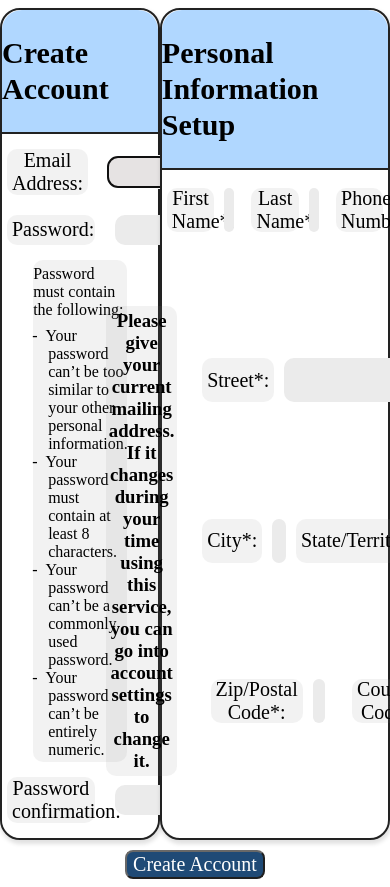
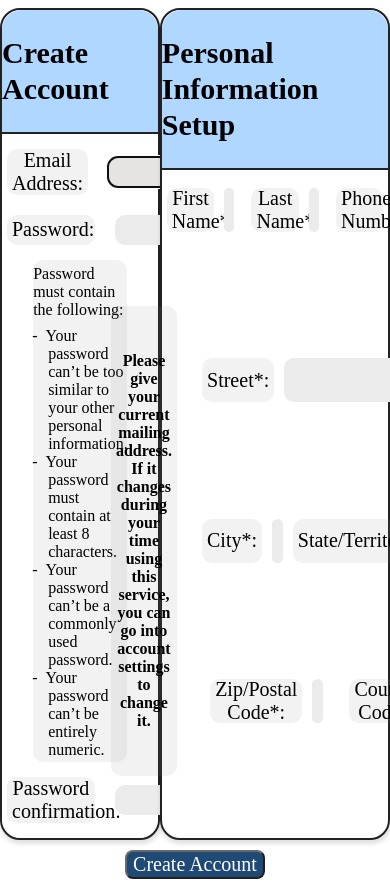
Before and after one commit to liamblair/Integral-Solutions, a Django app: page /accounts/register/ in a window 390 px wide; the page is wider, and only the part inside the window is pictured. Run offline with Django 3.2, Linux system fonts and the light colour scheme.

Commit message:
Adjust style on smaller screens

```diff
--- a/src/static/accounts/styles.css
+++ b/src/static/accounts/styles.css
@@ -279,6 +279,7 @@ form{
 .other-information h3 {
     margin: 5px;
     text-align: center;
+    font-size: 20px;
 }
 
 button {
@@ -389,3 +390,10 @@ button:hover {
 .container-box#errorPopup {
     height: 75%;
 }
+
+@media (max-width:800px){
+    .other-information h3 {
+        font-size: 16px;
+    }
+
+}
```
